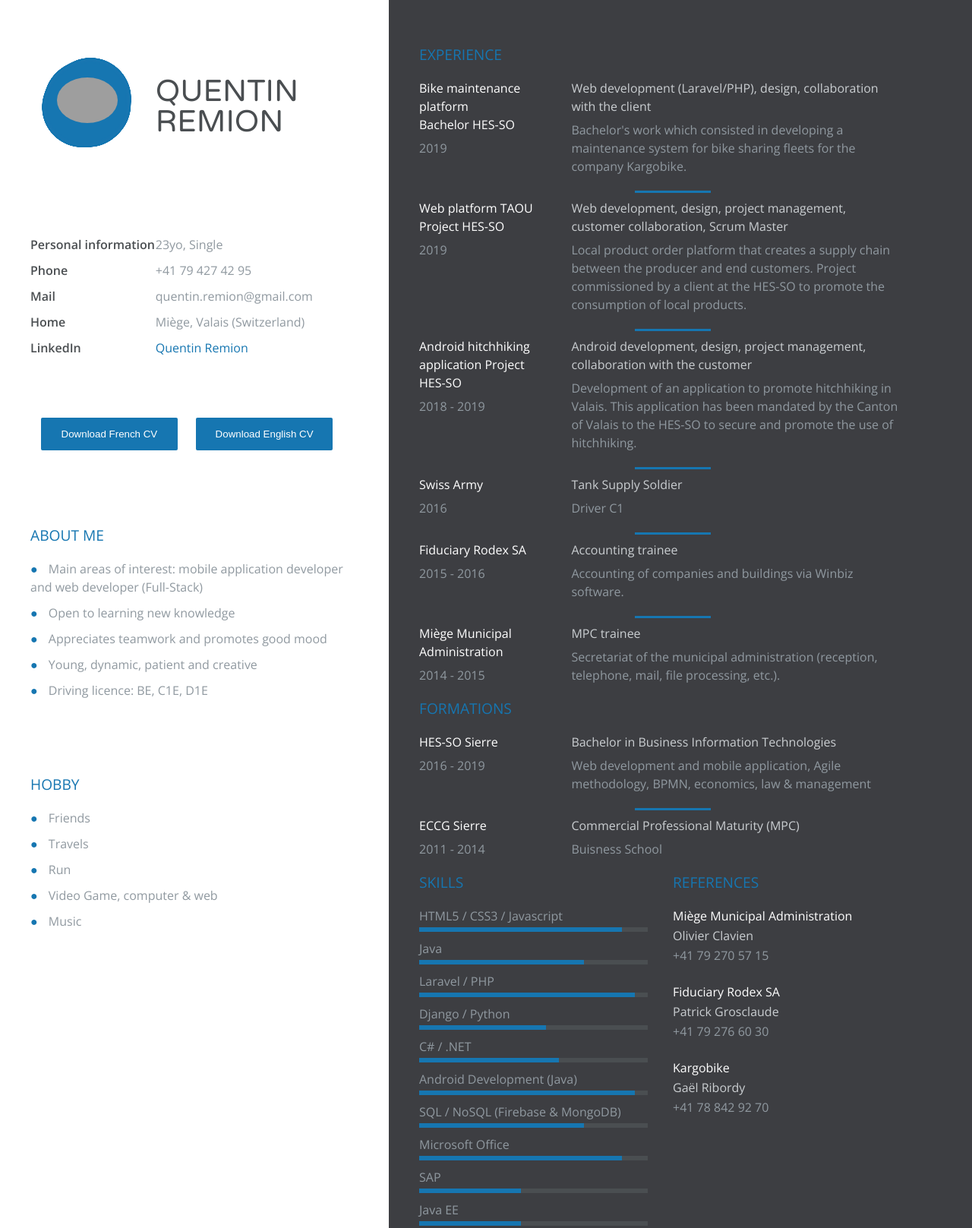
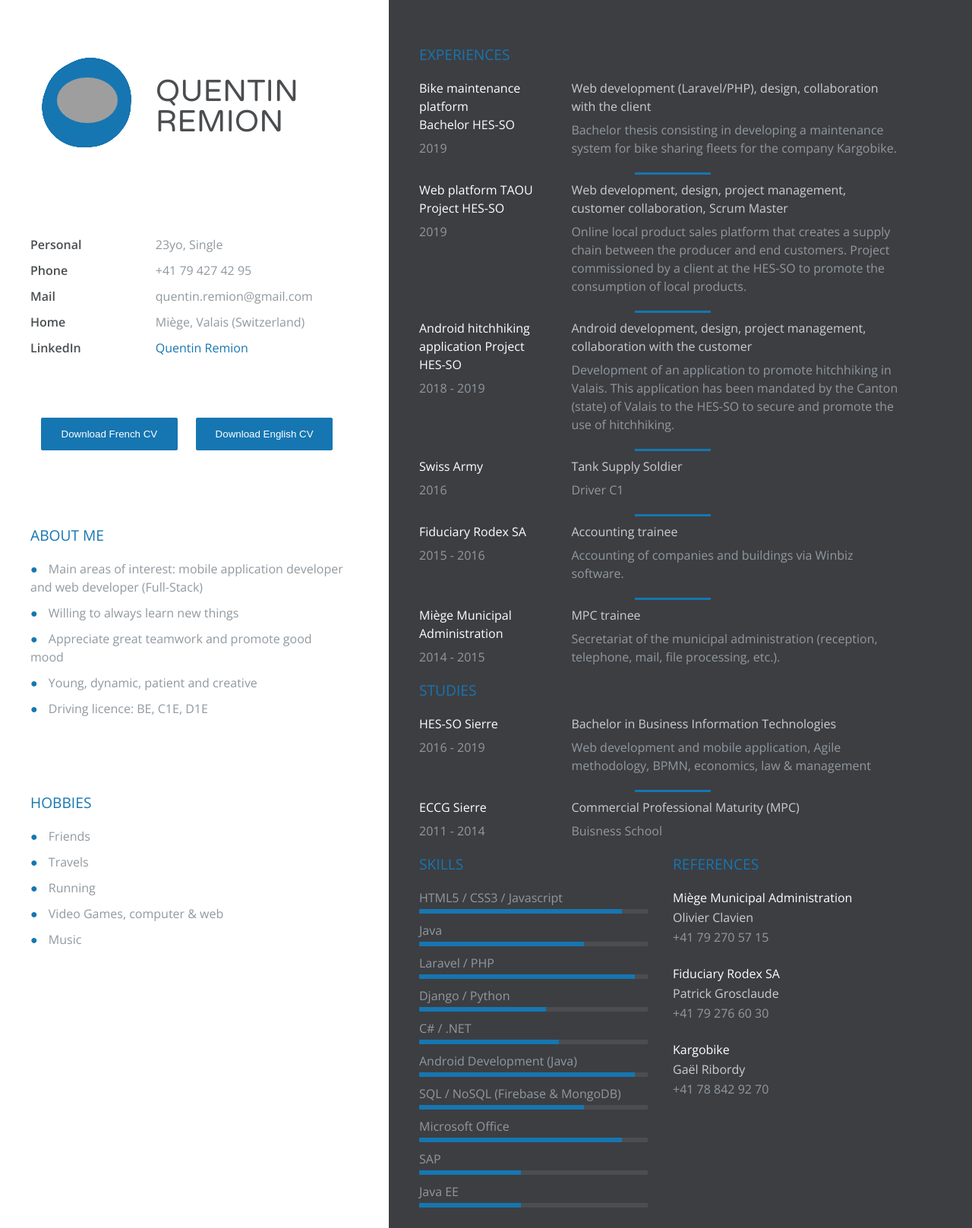
Before and after one commit to Tink711/tink711.github.io, a plain HTML site: page index.html in a window 1280 px wide. Shown: the top 1617 px of the page at 76% size. Drawn offline with nearby package versions, Linux system fonts and the light colour scheme; grey boxes are pictures that could not be loaded; some icons are missing.

Commit message:
16.09.2019

```diff
--- a/index.html
+++ b/index.html
@@ -52,7 +52,7 @@
         <div class="clearfix"></div>
         <div class="contact-info clearfix">
           <ul class="list-titles">
-            <li>Personal information</li>
+            <li>Personal</li>
             <li>Phone</li>
             <li>Mail</li>
             <li>Home</li>
@@ -76,20 +76,20 @@
           <h3 class="experience-title">About me</h3>
           <ul>
             <li><span class="bold" style="margin-right: 10px">&#x25CF; </span>Main areas of interest: mobile application developer and web developer (Full-Stack)</li>
-            <li><span class="bold" style="margin-right: 10px">&#x25CF; </span>Open to learning new knowledge</li>
-            <li><span class="bold" style="margin-right: 10px">&#x25CF; </span>Appreciates teamwork and promotes good mood</li>
+            <li><span class="bold" style="margin-right: 10px">&#x25CF; </span>Willing to always learn new things</li>
+            <li><span class="bold" style="margin-right: 10px">&#x25CF; </span>Appreciate great teamwork and promote good mood</li>
             <li><span class="bold" style="margin-right: 10px">&#x25CF; </span>Young, dynamic, patient and creative</li>
             <li><span class="bold" style="margin-right: 10px">&#x25CF; </span>Driving licence: BE, C1E, D1E</li>
           </ul>
         </div>
 
         <div class="contact-presentation"> <!-- YOUR PRESENTATION RESUME  -->
-          <h3 class="experience-title">Hobby</h3>
+          <h3 class="experience-title">Hobbies</h3>
           <ul>
             <li><span class="bold" style="margin-right: 10px">&#x25CF; </span>Friends</li>
             <li><span class="bold" style="margin-right: 10px">&#x25CF; </span>Travels</li>
-            <li><span class="bold" style="margin-right: 10px">&#x25CF; </span>Run</li>
-            <li><span class="bold" style="margin-right: 10px">&#x25CF; </span>Video Game, computer & web</li>
+            <li><span class="bold" style="margin-right: 10px">&#x25CF; </span>Running</li>
+            <li><span class="bold" style="margin-right: 10px">&#x25CF; </span>Video Games, computer & web</li>
             <li><span class="bold" style="margin-right: 10px">&#x25CF; </span>Music</li>
           </ul>
         </div>
@@ -98,7 +98,7 @@
 
     <section class="experience section-padding">
       <div class="container">
-        <h3 class="experience-title">Experience</h3>
+        <h3 class="experience-title">Experiences</h3>
 
         <div class="experience-wrapper">
           <div class="company-wrapper clearfix">
@@ -109,7 +109,7 @@
           <div class="job-wrapper clearfix">
             <div class="experience-title" style="color:#CACED1">Web development (Laravel/PHP), design, collaboration with the client</div> <!-- JOB TITLE  -->
             <div class="company-description">
-              <p>Bachelor's work which consisted in developing a maintenance system for bike sharing fleets for the company Kargobike.</p>  <!-- JOB DESCRIPTION  -->
+              <p>Bachelor thesis consisting in developing a maintenance system for bike sharing fleets for the company Kargobike.</p>  <!-- JOB DESCRIPTION  -->
             </div>
           </div>
           <hr width="15%" color="#1676B1" style="height: 3px">
@@ -121,7 +121,7 @@
           <div class="job-wrapper clearfix">
             <div class="experience-title" style="color:#CACED1">Web development, design, project management, customer collaboration, Scrum Master</div> <!-- JOB TITLE  -->
             <div class="company-description">
-              <p>Local product order platform that creates a supply chain between the producer and end customers. Project commissioned by a client at the HES-SO to promote the consumption of local products.</p>  <!-- JOB DESCRIPTION  -->
+              <p>Online local product sales platform that creates a supply chain between the producer and end customers. Project commissioned by a client at the HES-SO to promote the consumption of local products.</p>  <!-- JOB DESCRIPTION  -->
             </div>
           </div>
           <hr width="15%" color="#1676B1" style="height: 3px">
@@ -133,7 +133,7 @@
           <div class="job-wrapper clearfix">
             <div class="experience-title" style="color:#CACED1">Android development, design, project management, collaboration with the customer</div> <!-- JOB TITLE  -->
             <div class="company-description">
-              <p>Development of an application to promote hitchhiking in Valais. This application has been mandated by the Canton of Valais to the HES-SO to secure and promote the use of hitchhiking.</p>   <!-- JOB DESCRIPTION  -->
+              <p>Development of an application to promote hitchhiking in Valais. This application has been mandated by the Canton (state) of Valais to the HES-SO to secure and promote the use of hitchhiking.</p>   <!-- JOB DESCRIPTION  -->
             </div>
           </div>
           <hr width="15%" color="#1676B1" style="height: 3px">
@@ -175,7 +175,7 @@
 
         </div><!--Skill experience-->
 
-        <h3 class="experience-title">Formations</h3>
+        <h3 class="experience-title">Studies</h3>
 
         <div class="experience-wrapper">
           <div class="company-wrapper clearfix">
```
Also changed, not shown: 2 other files.
